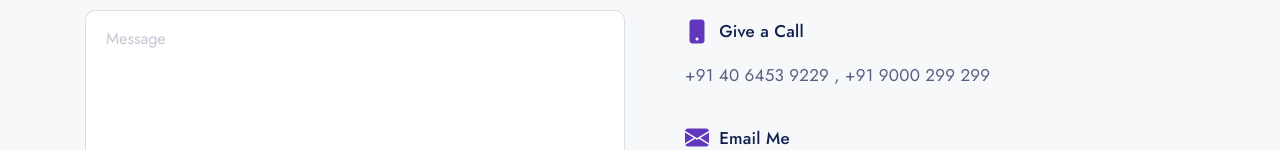
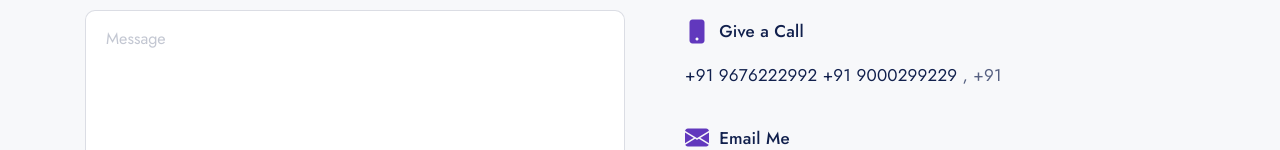
Before and after one commit to venugopalachary/vedheeka.com, a plain HTML site: page index.html in a window 1280 px wide. Shown: the part 4141-4291 px from the top of the page. Drawn offline with nearby package versions, Linux system fonts and the light colour scheme; files whose address does not match are found by name.

Commit message:
Update index.html

```diff
--- a/index.html
+++ b/index.html
@@ -956,7 +956,11 @@
                             <p> 6-1-118/24, CRPF Road, Behind HP Petrol Pump, Padmarao Nagar, Secunderabad, Hyderabad, Telangana 500025.</p>
                             <div class="spacer-20"></div>
                             <p class="d-flex align-items-center"><i class="icon-phone-fill dtr-mr-10 text-size-md color-blue"></i><span class="font-weight-500 color-dark">Give a Call</span></p>
-                            <p>+91 40 6453 9229 , +91 9000 299 299 </p>
+                            <p>
+                               <a href="tel:+919676222992">+91 9676222992</a>
+                                <a href="tel:+919000299229">+91 9000299229</a>
+
+                                 , +91 </p>
                             <div class="spacer-20"></div>
                             <p class="d-flex align-items-center"><i class="icon-envelope-fill dtr-mr-10 text-size-md color-blue"></i><span class="font-weight-500 color-dark">Email Me</span></p>
                             <p>info@vedheeka.com</p>
```
